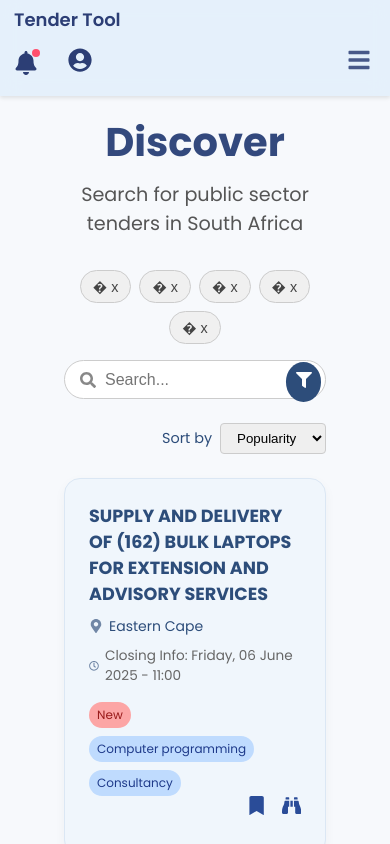
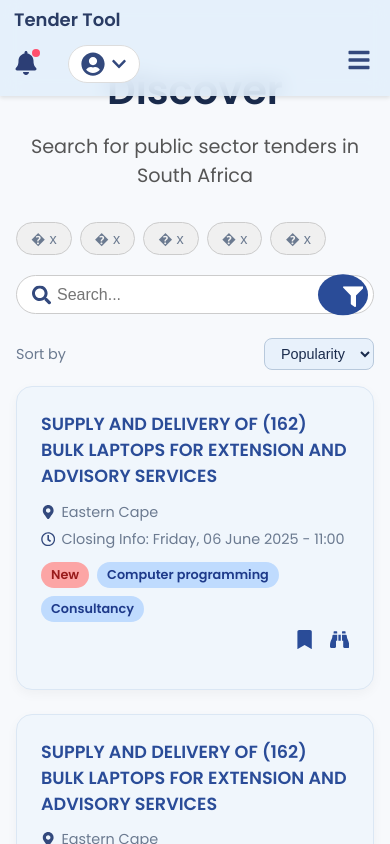
Before and after one commit to Bread-Corp/Tender-User-Interface, a React (Vite) app in the folder Tender-UserInterface/Tender-User-Interface-React/: page /discover in a window 390 px wide. Built offline with nearby package versions, Linux system fonts and the light colour scheme.

Commit message:
- remade the profile dropdown icon - tweaked responsiveness - adjusted dark mode - removed themes.css

```diff
--- a/Tender-UserInterface/Tender-User-Interface-React/src/Components/Navbar/Navbar.css
+++ b/Tender-UserInterface/Tender-User-Interface-React/src/Components/Navbar/Navbar.css
@@ -32,22 +32,39 @@ body {
 
     /* navbar links */
     .navbar a {
+        position: relative;
         color: #33497D;
         text-decoration: none;
         padding: 8px 12px;
         border-radius: 6px;
-        transition: background-color 0.3s ease, color 0.3s ease;
+        transition: color 0.3s ease;
     }
 
         .navbar a:hover {
-            background-color: rgba(205, 79, 110, 0.15);
-            color: #CD4F6E;
+            color: #1f2e5a;
+        }
+
+        .navbar a::after {
+            content: "";
+            position: absolute;
+            left: 50%;
+            bottom: -2px;
+            width: 0;
+            height: 1.5px;
+            background-color: var(--icon-color);
+            transition: width 0.3s ease, left 0.3s ease;
+            transform-origin: center;
+        }
+
+        .navbar a:hover::after {
+            width: 100%;
+            left: 0;
         }
 
 /* logo */
 .navbar-left .logo {
     font-size: 22px;
-    color: #2c3e75;
+    color: var(--heading-color);
     font-weight: 600;
 }
 
@@ -133,7 +150,39 @@ body {
     display: inline-block;
 }
 
-/* profile dropdown menu */
+.profile-nav-container {
+    position: relative;
+    display: inline-block;
+}
+
+/* Profile button with icon + chevron */
+.profile-button {
+    display: flex;
+    align-items: center;
+    padding: 6px 12px;
+    background-color: var(--card-bg);
+    border: 1px solid #ddd;
+    border-radius: 24px;
+    cursor: pointer;
+    transition: background-color 0.2s ease;
+}
+
+    .profile-button:hover {
+        background-color: var(--profile-button-hover-bg);
+    }
+
+.profile-icon {
+    font-size: 24px;
+    color: var(--icon-color);
+    margin-right: 6px;
+}
+
+.chevron-icon {
+    font-size: 16px;
+    color: var(--icon-color);
+}
+
+/* Profile dropdown menu */
 .profile-dropdown {
     position: absolute;
     top: 62px;
@@ -148,9 +197,9 @@ body {
     min-width: 180px;
     font-size: 1rem;
     overflow: hidden;
+    align-items: center;
     opacity: 0;
     transform: translateY(-8px);
-    pointer-events: none;
     transition: opacity 0.25s ease, transform 0.25s ease;
 }
 
@@ -162,6 +211,8 @@ body {
 
     .profile-dropdown a {
         padding: 12px 20px;
+        width: 100%;
+        text-align: center;
         color: #33497d;
         text-decoration: none;
         font-weight: 500;
@@ -173,21 +224,22 @@ body {
             color: #1a2a55;
         }
 
+        .profile-dropdown a::after {
+            content: none !important;
+            width: 0 !important;
+            display: none !important;
+        }
+
 /* hamburger menu icon */
 .menu-icon {
     display: none;
     font-size: 26px;
-    color: rgba(44, 62, 117, 0.85);
+    color: var(--icon-color);
     cursor: pointer;
     padding: 5px;
     transition: color 0.3s ease, transform 0.3s ease;
     user-select: none;
 }
-
-    .menu-icon:hover {
-        color: rgba(44, 62, 117, 1);
-        transform: scale(1.1);
-    }
 
 /* responsive */
 @media (max-width: 768px) {
@@ -299,12 +351,12 @@ body {
     width: 340px;
     height: calc(100vh - 70px);
     /* Frosted Glass Background */
-    background: rgba(226, 239, 251, 0.9); /* slightly less opaque for better blend */
-    box-shadow: 0 8px 24px rgba(0, 0, 0, 0.12); /* softer shadow for depth */
-    backdrop-filter: saturate(180%) blur(80px);
+    background: rgba(226, 239, 251, 0.9);
+    box-shadow: 0 8px 24px rgba(0, 0, 0, 0.12);
+    backdrop-filter: saturate(180%) blur(100px);
     -webkit-backdrop-filter: saturate(180%) blur(80px);
     /* Edge Definition */
-    border: 1px solid rgba(255, 255, 255, 0.3); /* subtle reflective edge */
+    border: 1px solid rgba(255, 255, 255, 0.3);
     border-radius: 16px;
     display: flex;
     flex-direction: column;
@@ -465,8 +517,6 @@ body {
 }
 
 /* dark mode */
-
-/* === Dark Mode Support === */
 body.dark-mode {
     background-color: #121212;
     color: #e0e0e0;
@@ -484,8 +534,7 @@ body.dark-mode {
         }
 
             body.dark-mode .navbar a:hover {
-                background-color: rgba(255, 255, 255, 0.1);
-                color: #ff7b9a;
+                color: #cbd5f1;
             }
 
     body.dark-mode .navbar-center li a.active {
--- a/Tender-UserInterface/Tender-User-Interface-React/src/Components/Navbar/ProfilePanel.jsx
+++ b/Tender-UserInterface/Tender-User-Interface-React/src/Components/Navbar/ProfilePanel.jsx
@@ -1,11 +1,11 @@
 import React, { useEffect, useRef } from 'react';
 import { FaUserCircle } from 'react-icons/fa';
+import { FaChevronDown } from 'react-icons/fa';
 import { NavLink } from 'react-router-dom';
 
 const ProfilePanel = ({ show, toggle, close }) => {
     const profileRef = useRef(null);
 
-    // close dropdown when clicking outside
     useEffect(() => {
         const handleClickOutside = (event) => {
             if (profileRef.current && !profileRef.current.contains(event.target)) {
@@ -23,12 +23,12 @@ const ProfilePanel = ({ show, toggle, close }) => {
     }, [show, close]);
 
     return (
-        <div className="profile-nav-container">
-            <FaUserCircle className="profile-icon" onClick={toggle} />
-            <div
-                className={`profile-dropdown ${show ? 'show' : ''}`}
-                ref={profileRef}
-            >
+        <div className="profile-nav-container" ref={profileRef}>
+            <div className="profile-button" onClick={toggle}>
+                <FaUserCircle className="profile-icon" />
+                <FaChevronDown className="chevron-icon" />
+            </div>
+            <div className={`profile-dropdown ${show ? 'show' : ''}`}>
                 <NavLink to="/login">Login</NavLink>
                 <NavLink to="/register">Register</NavLink>
                 <NavLink to="/profile">Settings</NavLink>
--- a/Tender-UserInterface/Tender-User-Interface-React/src/Pages/Discover/Discover.css
+++ b/Tender-UserInterface/Tender-User-Interface-React/src/Pages/Discover/Discover.css
@@ -1,171 +1,230 @@
 @import url('https://fonts.googleapis.com/css2?family=Poppins:wght@400;600&display=swap');
 
+:root {
+    /* Define colors consistent with saved tenders page */
+    --color-primary: #2a4c98;
+    --color-primary-hover: #1f3b7a;
+    --text-primary: #33497D;
+    --text-secondary: #7187a6;
+    --text-muted: #555;
+    --bg-page: #fefefe;
+    --bg-card: #ffffff;
+    --card-border: #e6e6e6;
+    --shadow: 0 4px 12px rgba(0, 0, 0, 0.04);
+    --border-radius: 16px;
+    --font-family: 'Poppins', sans-serif;
+    --transition: 0.2s ease;
+}
+
+/* General page styling */
 html, body {
     height: 100%;
     margin: 0;
+    background-color: var(--bg-page);
+    font-family: var(--font-family);
+    color: var(--text-primary);
     overflow-y: auto;
-}
-
-body {
-    font-family: 'Poppins', sans-serif;
-    color: #2d4d7a;
 }
 
 .discovery-container {
     max-width: 1000px;
-    margin: 0 auto;
-    padding: 7rem 4rem 3rem 4rem;
-    color: #2d4d7a;
+    margin: 80px auto 3rem auto;
+    padding: 0 2rem;
+    color: var(--text-primary);
 }
 
+/* Page Title */
 .discovery-title {
     font-size: 2.5rem;
-    font-weight: bold;
+    font-weight: 600;
+    color: var(--text-primary);
+    margin-bottom: 0.75rem;
     text-align: center;
-    margin-bottom: 0.5rem;
-    color: #33497D;
 }
 
+/* Subtitle */
 .discovery-subtitle {
+    font-size: 1.2rem;
+    color: var(--text-muted);
     text-align: center;
-    font-size: 1.2rem;
     margin-bottom: 2rem;
-    color: #555;
 }
 
+/* Filter tags */
 .filter-tags {
     display: flex;
     flex-wrap: wrap;
     justify-content: center;
-    gap: 0.5rem;
-    margin-bottom: 1rem;
+    gap: 0.75rem;
+    margin-bottom: 1.25rem;
 }
 
 .filter-tag {
-    padding: 6px 12px;
+    padding: 6px 14px;
+    font-weight: 500;
+    font-size: 0.9rem;
+    color: var(--text-secondary);
+    background-color: #f0f0f0;
+    border-radius: 9999px;
     border: 1px solid #ccc;
-    border-radius: 999px;
-    background-color: #f0f0f0;
-    color: #444;
-    font-size: 0.9rem;
     cursor: pointer;
+    transition: background-color var(--transition), color var(--transition);
+    user-select: none;
 }
 
+    .filter-tag:hover,
+    .filter-tag.active {
+        background-color: var(--color-primary);
+        border-color: var(--color-primary-hover);
+        color: white;
+    }
+
+/* Search bar */
 .search-bar {
-    display: flex;
-    justify-content: center;
     position: relative;
-    margin-bottom: 1.5rem;
+    max-width: 500px;
+    margin: 0 auto 1.5rem auto;
 }
 
 .search-input {
     width: 100%;
-    max-width: 500px;
     padding: 0.6rem 3rem 0.6rem 2.5rem;
-    border-radius: 999px;
+    font-size: 1rem;
+    border-radius: 9999px;
     border: 1px solid #ccc;
-    font-size: 1rem;
+    transition: border-color var(--transition);
 }
+
+    .search-input:focus {
+        outline: none;
+        border-color: var(--color-primary);
+        box-shadow: 0 0 8px rgba(42, 76, 152, 0.25);
+    }
 
 .search-icon {
     position: absolute;
     left: 1rem;
     top: 50%;
     transform: translateY(-50%);
-    color: #888;
+    font-size: 1.2rem;
+    color: var(--icon-color);
+    pointer-events: none;
 }
 
 .filter-button {
     position: absolute;
-    right: 0.3rem;
-    top: 0.15rem;
-    padding: 0.6rem;
-    background-color: #2d4d7a;
+    right: 0.4rem;
+    top: 50%;
+    transform: translateY(-50%);
+    background-color: var(--color-primary);
+    border: none;
     color: white;
-    border: none;
     border-radius: 50%;
+    width: 2.6rem;
+    height: 2.6rem;
     cursor: pointer;
+    font-size: 1.3rem;
+    transition: background-color var(--transition);
 }
 
+    .filter-button:hover {
+        background-color: var(--color-primary-hover);
+    }
+
+/* Sort container */
 .sort-container {
     display: flex;
     justify-content: flex-end;
     align-items: center;
     margin-bottom: 1.5rem;
+    gap: 0.5rem;
+    font-size: 0.9rem;
+    color: var(--text-secondary);
 }
 
 .sort-label {
-    margin-right: 0.5rem;
-    font-size: 0.9rem;
+    font-weight: 500;
 }
 
 .sort-select {
     padding: 6px 12px;
-    border: 1px solid #ccc;
-    border-radius: 4px;
+    border-radius: 8px;
+    border: 1px solid #b8c9dc;
+    background-color: #e8f1fb;
+    color: var(--text-primary);
+    font-size: 0.9rem;
+    cursor: pointer;
+    transition: border-color var(--transition);
 }
 
+    .sort-select:hover,
+    .sort-select:focus {
+        border-color: var(--color-primary);
+        outline: none;
+    }
+
+/* Tender list */
 .tender-list {
     display: flex;
     flex-direction: column;
-    gap: 1rem;
+    gap: 1.5rem;
 }
 
+/* Tender cards */
 .tender-card {
-    border: 1px solid #ddd;
-    border-radius: 12px;
-    text-align: left;
-    padding: 1rem;
-    background-color: #F9F9F9;
-    border: 2px solid #F0EFEF;
-    box-shadow: 0 2px 4px rgba(0, 0, 0, 0.05);
+    background: var(--bg-card);
+    border: 1px solid var(--card-border);
+    border-radius: var(--border-radius);
+    box-shadow: var(--shadow);
+    padding: 1.5rem;
+    display: flex;
+    flex-direction: column;
+    justify-content: space-between;
+    transition: box-shadow var(--transition), border-color var(--transition);
+}
+
+    .tender-card:hover {
+        box-shadow: 0 8px 20px rgba(0, 0, 0, 0.1);
+        /*border-color: var(--color-primary);*/
+    }
+
+/* Tender info */
+.tender-title {
+    font-weight: 600;
+    font-size: 1.1rem;
+    color: var(--color-primary);
+    margin-bottom: 0.4rem;
 }
 
 .tender-location,
 .tender-closing {
     display: flex;
     align-items: center;
-    font-size: 14px;
-    color: #3f4c61;
-    margin-top: 4px;
+    font-size: 0.9rem;
+    color: var(--text-secondary);
+    margin-top: 6px;
 }
 
     .tender-location svg,
     .tender-closing svg {
         margin-right: 6px;
-        color: #7187a6;
+        color: var(--icon-color);
     }
 
-.tender-title {
-    font-size: 1.1rem;
-    font-weight: bold;
-    margin-bottom: 0.3rem;
-}
-
-.tender-location {
-    color: #2d4d7a;
-    font-weight: 500;
-    margin-bottom: 0.3rem;
-}
-
-.tender-closing {
-    font-size: 0.85rem;
-    color: #666;
-    margin-bottom: 0.5rem;
-}
-
+/* Tags */
 .tender-tags {
     display: flex;
     flex-wrap: wrap;
     gap: 0.5rem;
-    margin-top: 0.5rem;
+    margin-top: 0.75rem;
 }
 
 .tag {
-    padding: 4px 8px;
-    font-size: 0.75rem;
-    border-radius: 999px;
-    font-weight: 500;
+    padding: 4px 10px;
+    font-size: 0.8rem;
+    font-weight: 600;
+    border-radius: 9999px;
+    user-select: none;
 }
 
 .tag-new {
@@ -178,13 +237,43 @@ body {
     color: #1e3a8a;
 }
 
+/* Tender icons */
 .tender-icons {
     display: flex;
     justify-content: flex-end;
     gap: 1rem;
+    margin-top: 0.5rem;
 }
 
 .icon {
+    font-size: 1.2rem;
+    color: var(--color-primary);
     cursor: pointer;
-    font-size: 1.2rem;
+    transition: color var(--transition);
 }
+
+    .icon:hover {
+        color: var(--color-primary-hover);
+    }
+
+/* Responsive adjustments */
+@media (max-width: 768px) {
+    .discovery-container {
+        margin-top: 60px;
+        padding: 0 1rem 2rem 1rem;
+    }
+
+    .filter-tags {
+        justify-content: flex-start;
+        gap: 0.5rem;
+    }
+
+    .search-bar {
+        max-width: 100%;
+    }
+
+    .sort-container {
+        justify-content: space-between;
+        margin-bottom: 1rem;
+    }
+}
--- a/Tender-UserInterface/Tender-User-Interface-React/src/Pages/Login/Login.css
+++ b/Tender-UserInterface/Tender-User-Interface-React/src/Pages/Login/Login.css
@@ -1,10 +1,6 @@
 @import url('https://fonts.googleapis.com/css2?family=Poppins:wght@400;600;700&display=swap');
 
-*,
-*::before,
-*::after {
-    box-sizing: border-box;
-}
+
 
 html, body {
     margin: 0;
@@ -53,7 +49,7 @@ html, body {
 
 /* right panel */
 .login-right {
-    flex: 0.7;
+    flex: 1;
     background-color: #33497D;
     padding: 4rem;
     color: white;
@@ -200,25 +196,71 @@ html, body {
         transform: translateY(0);
     }
 
-/* responsive tweaks */
 @media (max-width: 768px) {
     .login-container {
         flex-direction: column;
+        height: auto;
     }
 
-    .login-left,
-    .login-right {
-        height: 100%;
-        overflow: hidden;
+    .login-left {
+        width: 100%;
+        max-height: 300px;
+        padding: 1rem 1.5rem;
+        text-align: center;
+    }
+
+    .tender-tool-logo {
+        max-width: 45%;
+        margin: 0 auto;
+    }
+
+    .tender-text {
+        font-size: 1.3rem;
+        margin-top: 0.5rem;
+        margin-bottom: 1rem;
     }
 
     .login-right {
-        padding: 2.5rem;
+        min-height: 70vh;
+        width: 100%;
+        padding: 2rem 1.5rem;
+        display: flex;
+        flex-direction: column;
+        align-items: center;
     }
 
-    .tender-text {
-        font-size: 2rem;
-        bottom: 1.5rem;
-        left: 1.5rem;
+    .form-toggle {
+        width: 100%;
+        max-width: 320px;
+    }
+
+    .login-form {
+        width: 100%;
+        max-width: 320px;
+        display: flex;
+        flex-direction: column;
+        align-items: center;
+    }
+
+        .login-form label {
+            width: 100%;
+            text-align: left;
+            margin-bottom: 0.3rem;
+            font-size: 0.9rem;
+            font-weight: 500;
+        }
+
+        .login-form input,
+        .login-form button {
+            width: 100%;
+            margin-bottom: 1rem;
+        }
+
+    .form-options {
+        width: 100%;
+        display: flex;
+        justify-content: space-between;
+        font-size: 0.85rem;
+        margin-bottom: 1rem;
     }
 }
--- a/Tender-UserInterface/Tender-User-Interface-React/src/index.css
+++ b/Tender-UserInterface/Tender-User-Interface-React/src/index.css
@@ -14,6 +14,7 @@
     --button-hover: #1f325c;
     --button-text: white;
     --icon-color: #33497D;
+    --profile-button-hover-bg: #d7e3fc;
     --tender-card-bg: #f0f6fc;
     --tender-card-border: #dbe7f4;
     --tender-card-header: #2d4d7a;
@@ -37,6 +38,7 @@ body.dark-mode {
     --button-hover: #3c5d8a;
     --button-text: white;
     --icon-color: white;
+    --profile-button-hover-bg: rgba(255, 255, 255, 0.1);
     --tender-card-bg: #2c3444;
     --tender-card-border: #2e3c4f;
     --tender-card-header: #e6ecf2;
--- a/Tender-UserInterface/Tender-User-Interface-React/src/themes.css
+++ /dev/null
@@ -1,30 +0,0 @@
-:root {
-    --font-family: 'Poppins', sans-serif;
-    --text-color: #1F2B4A;
-    --heading-color: #2A3C64;
-    --subtext-color: #4a5a78;
-    --background-hero: linear-gradient(135deg, #d6e6f2, #eaf3fb);
-    --hero-shadow: 0 4px 16px rgba(0, 0, 0, 0.06);
-    --hero-bg: linear-gradient(135deg, #d6e6f2, #eaf3fb);
-    --card-bg: #ffffff;
-    --card-shadow: 0 4px 12px rgba(0, 0, 0, 0.05);
-    --cta-bg: #d6e6f2;
-    --button-bg: #33497d;
-    --button-hover: #1f325c;
-    --button-text: white;
-}
-
-body.dark-mode {
-    --text-color: #e0e6f1;
-    --heading-color: #e8efff;
-    --subtext-color: #b0bdd4;
-    --background-hero: linear-gradient(135deg, #2c3444, #1f2735);
-    --hero-shadow: 0 4px 16px rgba(0, 0, 0, 0.2);
-    --hero-bg: linear-gradient(135deg, #2c3444, #1f2735);
-    --card-bg: #2c2f38;
-    --card-shadow: 0 4px 12px rgba(0, 0, 0, 0.15);
-    --cta-bg: #2a3448;
-    --button-bg: #4a6fa1;
-    --button-hover: #3c5d8a;
-    --button-text: white;
-}
```
Also changed, not shown: Tender-UserInterface/Tender-User-Interface-React/src/Pages/Profile/Profile.css (+29 -27 lines), Tender-UserInterface/Tender-User-Interface-React/src/Pages/Profile/Profile.jsx (+6 -6 lines).
